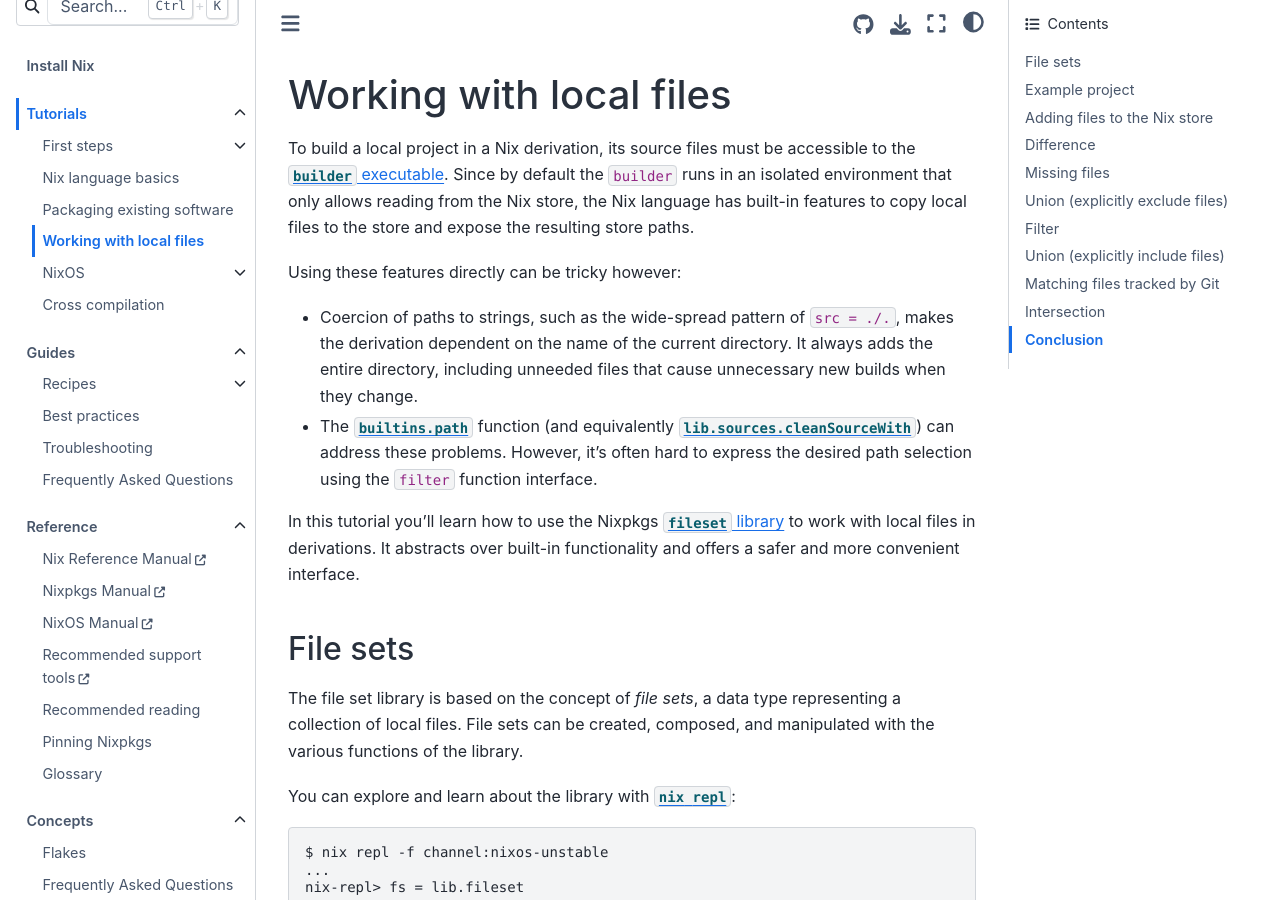
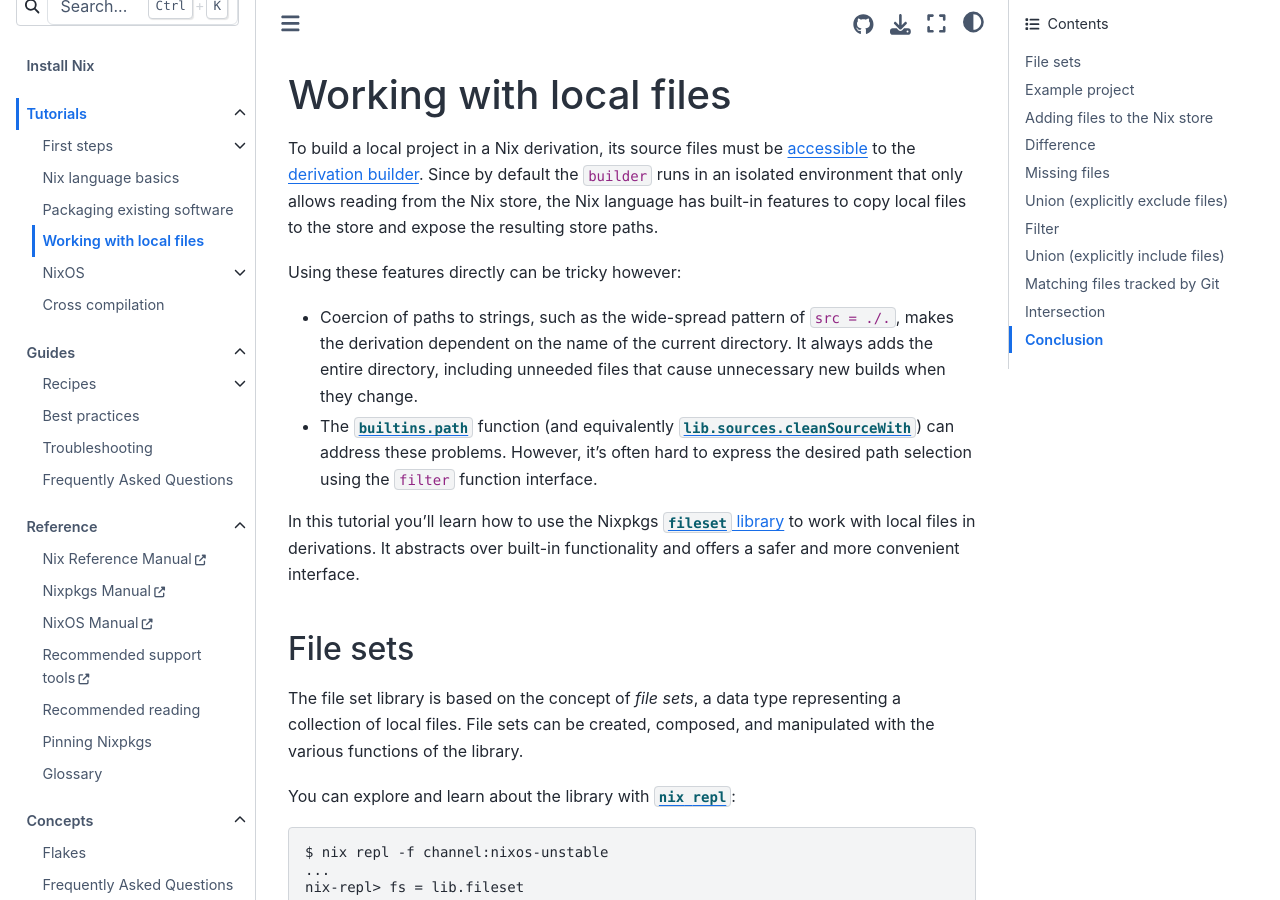
Before and after one commit to NixOS/nix.dev, a Sphinx documentation site: the page built from source/tutorials/file-sets.md, in a window 1280 px wide and 900 px high. Built offline with Sphinx 7.4.7 and the Sphinx Book theme 1.1.4, drawn with Linux system fonts in a browser that asks for light colours.

Commit message:
Update source/tutorials/file-sets.md

```diff
--- a/source/tutorials/file-sets.md
+++ b/source/tutorials/file-sets.md
@@ -2,7 +2,9 @@
 # Working with local files
 <!-- TODO: Switch all mentions of unstable to stable once 23.11 is out -->
 
-To build a local project in a Nix derivation, its source files must be accessible to the [`builder` executable](https://nixos.org/manual/nix/stable/language/derivations#attr-builder).
+To build a local project in a Nix derivation,
+its source files must be [accessible](https://nixos.org/manual/nix/stable/command-ref/conf-file.html#conf-sandbox)
+to the [derivation builder](https://nixos.org/manual/nix/stable/language/derivations#attr-builder).
 Since by default the `builder` runs in an isolated environment that only allows reading from the Nix store,
 the Nix language has built-in features to copy local files to the store and expose the resulting store paths.
 
```
